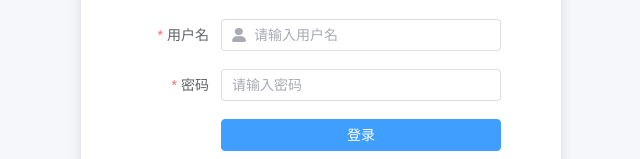
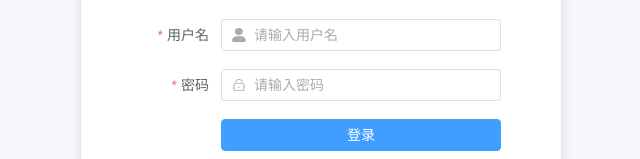
Before and after one commit to QingYiShiDeCha/security-admin-demo, a Vue app in the folder Security-Admin-Vue/: page /login in a window 1280 px wide. Shown: the part 328-487 px from the top of the page, without its empty margins (319-959 px from the left). Built offline with nearby package versions, Linux system fonts and the light colour scheme.

Commit message:
style💄: 密码prefix icon

```diff
--- a/Security-Admin-Vue/src/views/Login/index.vue
+++ b/Security-Admin-Vue/src/views/Login/index.vue
@@ -11,7 +11,11 @@
           </el-input>
         </el-form-item>
         <el-form-item label="密码" prop="password">
-          <el-input v-model="loginForm.password" type="password" placeholder="请输入密码"></el-input>
+          <el-input v-model="loginForm.password" type="password" placeholder="请输入密码">
+            <template #prefix>
+              <SvgIcon iconClass="password" />
+            </template>
+          </el-input>
         </el-form-item>
         <el-form-item>
           <el-button type="primary" @click="onSubmit" class="login-btn">登录</el-button>
```
